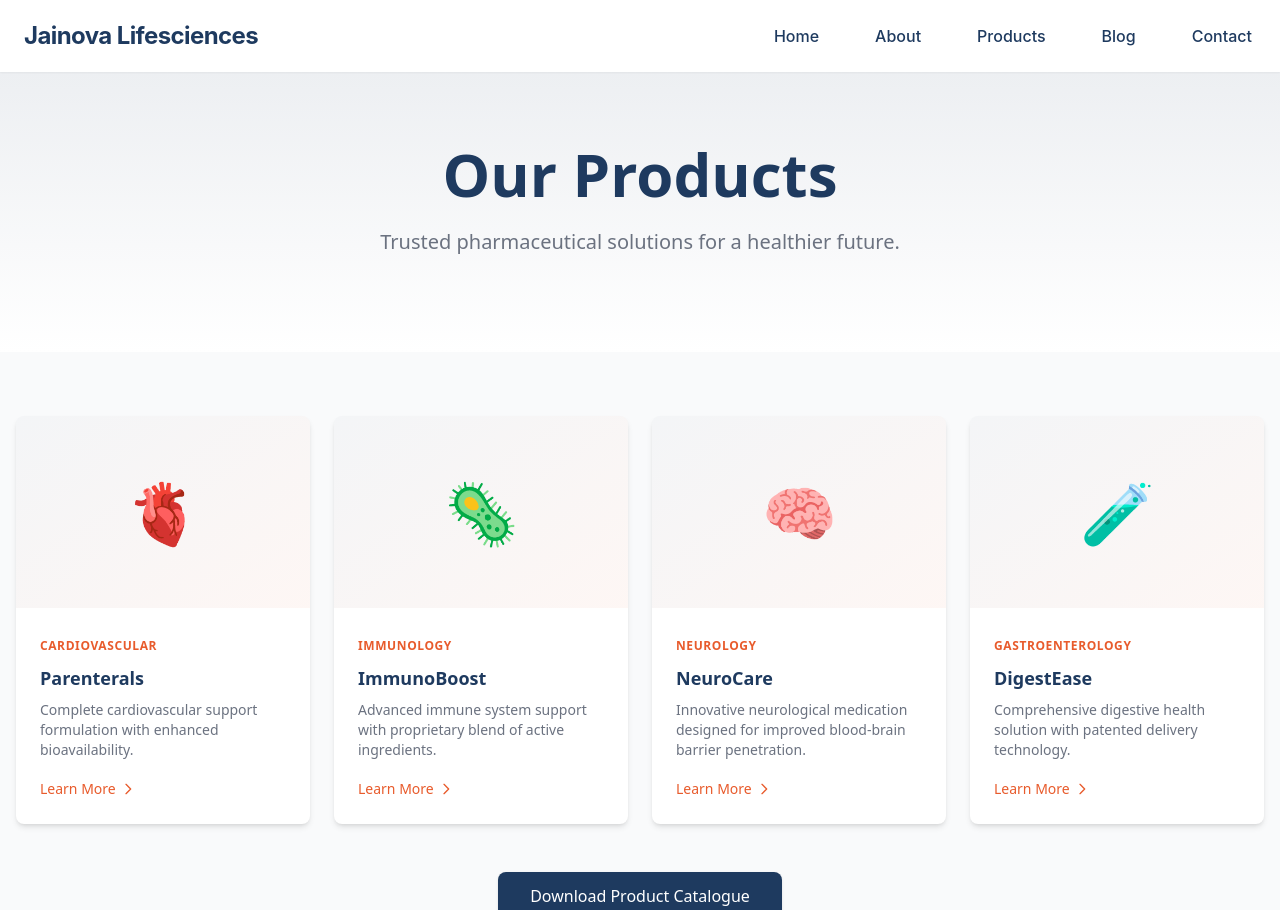
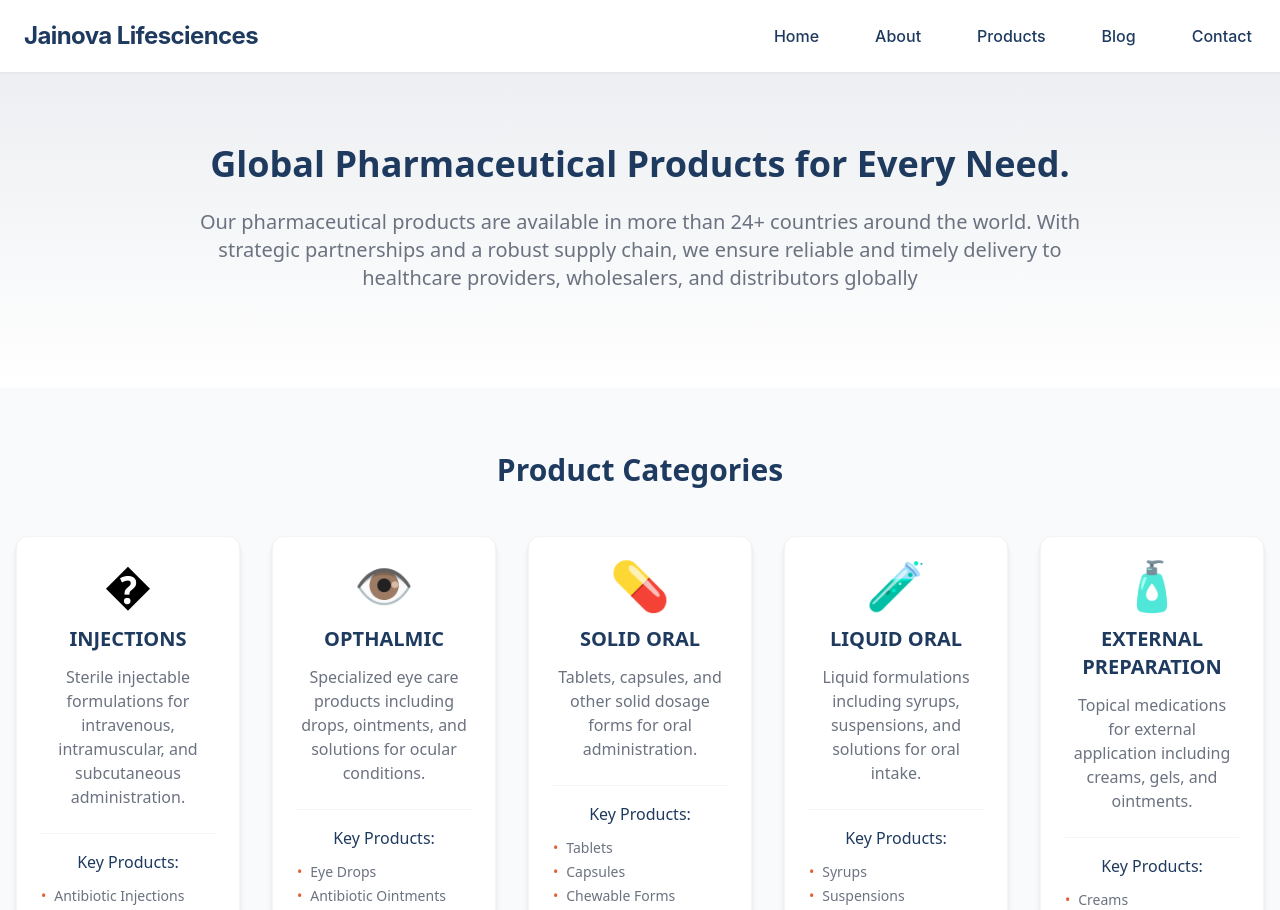
Before and after one commit to akshatbhayani16/jainova, a React (Create React App) app: page /products in a window 1280 px wide. Shown: the top 910 px of the page. Built offline with nearby package versions, Linux system fonts and the light colour scheme.

Commit message:
Added changes

```diff
--- a/src/pages/Contact.jsx
+++ b/src/pages/Contact.jsx
@@ -51,14 +51,14 @@ const Contact = () => {
     {
       icon: "📞",
       title: "Customer Support",
-      details: "+91 800 555 7890",
-      link: "tel:+918005557890"
+      details: "+91 792 584 0707",
+      link: "tel:+917925840707"
     },
     {
       icon: "✉️",
       title: "Email Inquiries",
-      details: "contact@jainovalife.com",
-      link: "mailto:contact@jainovalife.com"
+      details: "contact@mediplusindialimited.com",
+      link: "mailto:contact@mediplusindialimited.com"
     }
   ];
 
@@ -74,7 +74,7 @@ const Contact = () => {
               transition={{ duration: 0.6 }}
               className="text-4xl md:text-5xl font-bold text-[#1E3A5F] mb-4"
             >
-              Contact Us
+              Get in Touch
             </motion.h1>
             <motion.p
               initial={{ opacity: 0 }}
@@ -82,7 +82,7 @@ const Contact = () => {
               transition={{ delay: 0.2, duration: 0.6 }}
               className="text-[#6B7280] text-lg max-w-2xl mx-auto"
             >
-              Get in touch with Jainova Lifesciences. We're here to help.
+              Have a question or want to learn more about our products? Our global team is here to help. Contact us today to explore opportunities or get more information.
             </motion.p>
           </div>
         </div>
--- a/src/pages/Products.jsx
+++ b/src/pages/Products.jsx
@@ -6,58 +6,35 @@ const Products = () => {
   // Product Categories data
   const productCategories = [
     {
-      title: "Parenterals",
-      description: "High-quality, cost-effective alternatives to brand-name medications across therapeutic areas.",
-      icon: "💊",
-      products: ["Antibiotic Formulations", "Cardiovascular Treatments", "Diabetes Management", "Analgesics"],
-      url: "/Parenterals"
+      title: "INJECTIONS",
+      description: "Sterile injectable formulations for intravenous, intramuscular, and subcutaneous administration.",
+      icon: "�",
+      products: ["Antibiotic Injections", "Cardiovascular Injections", "Pain Management", "Vitamin Injections"],
+      url: "/injections"
     },
     {
-      title: "Specialty Drugs",
-      description: "Advanced therapies for complex conditions requiring specialized handling and administration.",
-      icon: "🧬",
-      products: ["Oncology Treatments", "Immunosuppressants", "Biologics", "Rare Disease Medications"]
+      title: "OPTHALMIC",
+      description: "Specialized eye care products including drops, ointments, and solutions for ocular conditions.",
+      icon: "👁️",
+      products: ["Eye Drops", "Antibiotic Ointments", "Anti-inflammatory Solutions", "Lubricating Drops"]
     },
     {
-      title: "OTC Products",
-      description: "Over-the-counter solutions for everyday health maintenance and minor ailments.",
-      icon: "🏥",
-      products: ["Pain Relief", "Cold & Flu Remedies", "Digestive Health", "Vitamins & Supplements"]
+      title: "SOLID ORAL",
+      description: "Tablets, capsules, and other solid dosage forms for oral administration.",
+      icon: "💊",
+      products: ["Tablets", "Capsules", "Chewable Forms", "Extended Release"]
     },
     {
-      title: "R&D Innovations",
-      description: "Pipeline products and breakthrough formulations in development for future healthcare needs.",
-      icon: "🔬",
-      products: ["Novel Delivery Systems", "Next-generation Therapies", "Biotechnology Solutions", "Precision Medicine"]
-    }
-  ];
-
-  // Featured Products data
-  const featuredProducts = [
-    {
-      name: "Parenterals",
-      category: "Cardiovascular",
-      description: "Complete cardiovascular support formulation with enhanced bioavailability.",
-      image: "🫀", // Placeholder icon
-      url: "/products/Parenterals"
+      title: "LIQUID ORAL",
+      description: "Liquid formulations including syrups, suspensions, and solutions for oral intake.",
+      icon: "🧪",
+      products: ["Syrups", "Suspensions", "Oral Solutions", "Pediatric Formulations"]
     },
     {
-      name: "ImmunoBoost",
-      category: "Immunology",
-      description: "Advanced immune system support with proprietary blend of active ingredients.",
-      image: "🦠" // Placeholder icon
-    },
-    {
-      name: "NeuroCare",
-      category: "Neurology",
-      description: "Innovative neurological medication designed for improved blood-brain barrier penetration.",
-      image: "🧠" // Placeholder icon
-    },
-    {
-      name: "DigestEase",
-      category: "Gastroenterology",
-      description: "Comprehensive digestive health solution with patented delivery technology.",
-      image: "🧪" // Placeholder icon
+      title: "EXTERNAL PREPARATION",
+      description: "Topical medications for external application including creams, gels, and ointments.",
+      icon: "🧴",
+      products: ["Creams", "Gels", "Ointments", "Lotions"]
     }
   ];
 
@@ -103,28 +80,28 @@ const Products = () => {
       <div className="pt-20 bg-gradient-to-b from-[#1E3A5F]/10 to-white">
         <div className="container mx-auto px-4 py-16">
           <div className="text-center max-w-4xl mx-auto">
-            <motion.h1
+            <motion.h6
               initial={{ opacity: 0, y: -20 }}
               animate={{ opacity: 1, y: 0 }}
               transition={{ duration: 0.6 }}
-              className="text-4xl md:text-6xl font-bold text-[#1E3A5F] mb-6"
+              className="text-xl md:text-4xl font-bold text-[#1E3A5F] mb-6"
             >
-              Our Products
-            </motion.h1>
+              Global Pharmaceutical Products for Every Need.
+            </motion.h6>
             <motion.p
               initial={{ opacity: 0 }}
               animate={{ opacity: 1 }}
               transition={{ delay: 0.2, duration: 0.6 }}
               className="text-xl text-[#6B7280] mb-8"
             >
-              Trusted pharmaceutical solutions for a healthier future.
+              Our pharmaceutical products are available in more than 24+ countries around the world. With strategic partnerships and a robust supply chain, we ensure reliable and timely delivery to healthcare providers, wholesalers, and distributors globally
             </motion.p>
           </div>
         </div>
       </div>
 
       {/* Product Categories */}
-      {/* <section className="py-16 bg-white">
+      <section className="py-16 bg-[#F9FAFB]">
         <div className="container mx-auto px-4">
           <motion.h2
             initial={{ opacity: 0, y: -10 }}
@@ -141,17 +118,17 @@ const Products = () => {
             initial="hidden"
             whileInView="visible"
             viewport={{ once: true }}
-            className="grid grid-cols-1 md:grid-cols-2 lg:grid-cols-4 gap-8"
+            className="grid grid-cols-1 md:grid-cols-2 lg:grid-cols-5 gap-8 mb-12"
           >
             {productCategories.map((category, index) => (
+              <Link key={index} to={`/products/${category.title.toLowerCase().replace(/\s+/g, '-')}`}>
                 <motion.div
-                key={index}
                   variants={itemVariants}
                   whileHover={{
                     scale: 1.03,
                     boxShadow: "0 20px 25px -5px rgba(0, 0, 0, 0.1), 0 10px 10px -5px rgba(0, 0, 0, 0.04)"
                   }}
-                className="bg-white rounded-xl shadow-md overflow-hidden border border-gray-100 hover:border-[#E85B2C]/30 transition-all duration-300"
+                  className="bg-white rounded-xl shadow-md overflow-hidden border border-gray-100 hover:border-[#E85B2C]/30 transition-all duration-300 cursor-pointer h-full"
                 >
                   <div className="p-6 text-center">
                     <div className="text-5xl mb-4">{category.icon}</div>
@@ -171,69 +148,7 @@ const Products = () => {
                     </div>
                   </div>
                 </motion.div>
-            ))}
-          </motion.div>
-        </div>
-      </section> */}
-
-      {/* Featured Products */}
-      <section className="py-16 bg-[#F9FAFB]">
-        <div className="container mx-auto px-4">
-          {/* <div className="text-center mb-12">
-            <motion.h2
-              initial={{ opacity: 0, y: -10 }}
-              whileInView={{ opacity: 1, y: 0 }}
-              transition={{ duration: 0.5 }}
-              viewport={{ once: true }}
-              className="text-3xl font-bold text-[#1E3A5F] mb-4"
-            >
-              Featured Products
-            </motion.h2>
-            <motion.p
-              initial={{ opacity: 0 }}
-              whileInView={{ opacity: 1 }}
-              transition={{ delay: 0.2, duration: 0.5 }}
-              viewport={{ once: true }}
-              className="text-[#6B7280] max-w-2xl mx-auto"
-            >
-              Discover our leading pharmaceutical innovations designed to improve patient outcomes.
-            </motion.p>
-          </div> */}
-
-          <motion.div
-            variants={containerVariants}
-            initial="hidden"
-            whileInView="visible"
-            viewport={{ once: true }}
-            className="grid grid-cols-1 md:grid-cols-2 lg:grid-cols-4 gap-6 mb-12"
-          >
-            {featuredProducts.map((product, index) => (
-              <motion.div
-                key={index}
-                variants={itemVariants}
-                whileHover={{ y: -5 }}
-                className="bg-white rounded-lg shadow-md overflow-hidden transform transition-all duration-300"
-              >
-                <div className="h-48 bg-gradient-to-br from-[#1E3A5F]/5 to-[#E85B2C]/5 flex items-center justify-center">
-                  <span className="text-6xl">{product.image}</span>
-                </div>
-                <div className="p-6">
-                  <span className="text-xs font-semibold text-[#E85B2C] uppercase tracking-wider">
-                    {product.category}
-                  </span>
-                  <h3 className="text-lg font-semibold text-[#1E3A5F] mt-2 mb-2">{product.name}</h3>
-                  <p className="text-[#6B7280] text-sm mb-4">{product.description}</p>
-                  <Link
-                    to={`/products/${product.name}`}
-                    className="text-[#E85B2C] hover:text-[#E85B2C]/80 text-sm font-medium inline-flex items-center"
-                  >
-                    Learn More
-                    <svg className="w-4 h-4 ml-1" fill="none" stroke="currentColor" viewBox="0 0 24 24">
-                      <path strokeLinecap="round" strokeLinejoin="round" strokeWidth="2" d="M9 5l7 7-7 7" />
-                    </svg>
               </Link>
-                </div>
-              </motion.div>
             ))}
           </motion.div>
 
@@ -246,7 +161,7 @@ const Products = () => {
               whileHover={{ scale: 1.05 }}
               className="bg-[#1E3A5F] text-white px-8 py-3 rounded-lg shadow hover:bg-[#1E3A5F]/90 transition-all duration-200"
             >
-              Download Product Catalogue
+              View Our Full Product Catalog
             </motion.button>
           </div>
         </div>
@@ -357,7 +272,7 @@ const Products = () => {
       </section> */}
 
       {/* Consultation CTA */}
-      <section className="py-16 bg-[#1E3A5F]">
+      {/* <section className="py-16 bg-[#1E3A5F]">
         <div className="container mx-auto px-4 text-center">
           <motion.h2
             initial={{ opacity: 0, y: -10 }}
@@ -391,7 +306,7 @@ const Products = () => {
             </Link>
           </motion.div>
         </div>
-      </section>
+      </section> */}
     </div>
   );
 };
```
Also changed, not shown: src/pages/About.jsx (+9 -13 lines), src/pages/Home.jsx (+9 -10 lines). Lines whose indentation alone changed are shown as unchanged.
